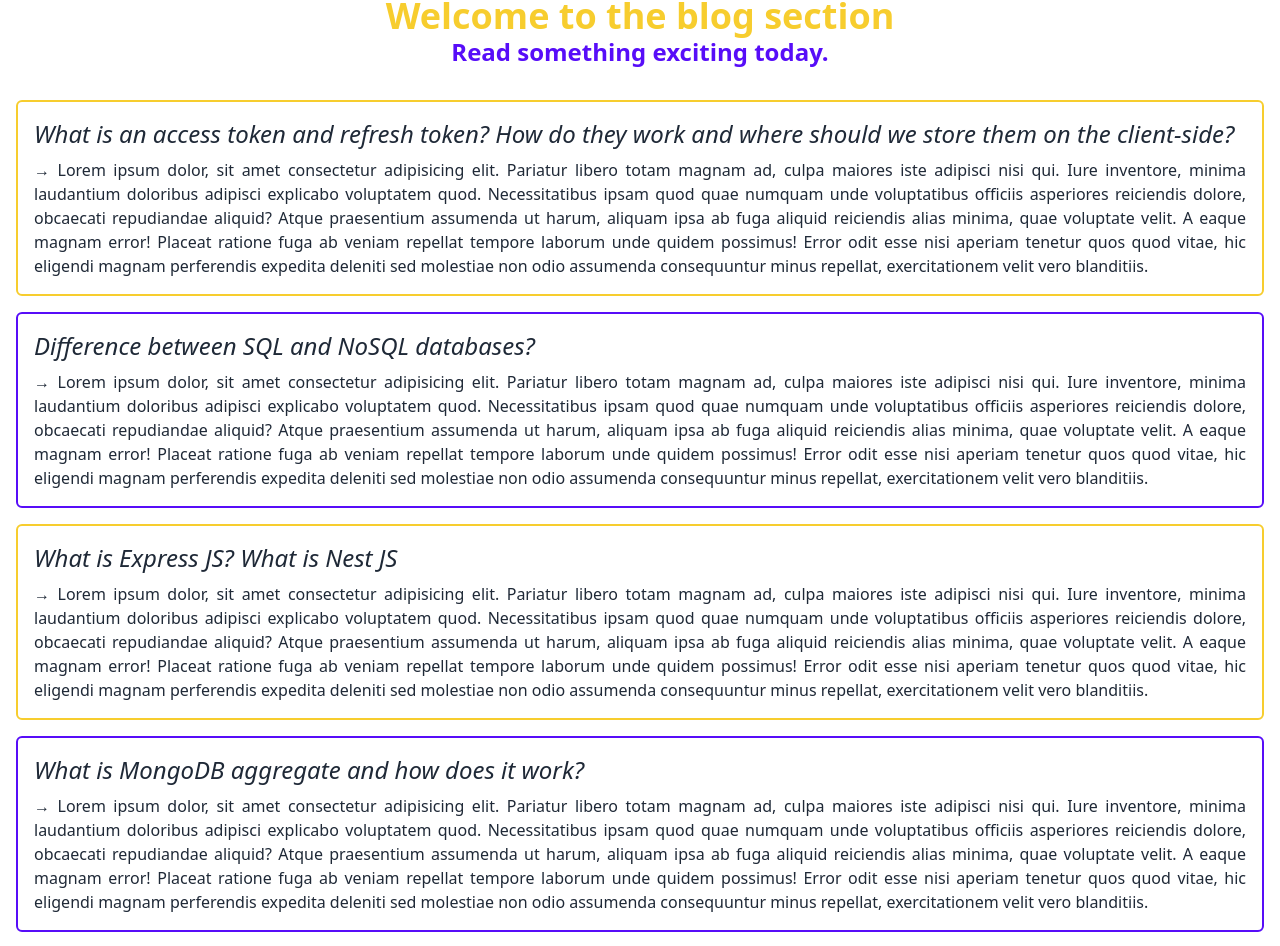
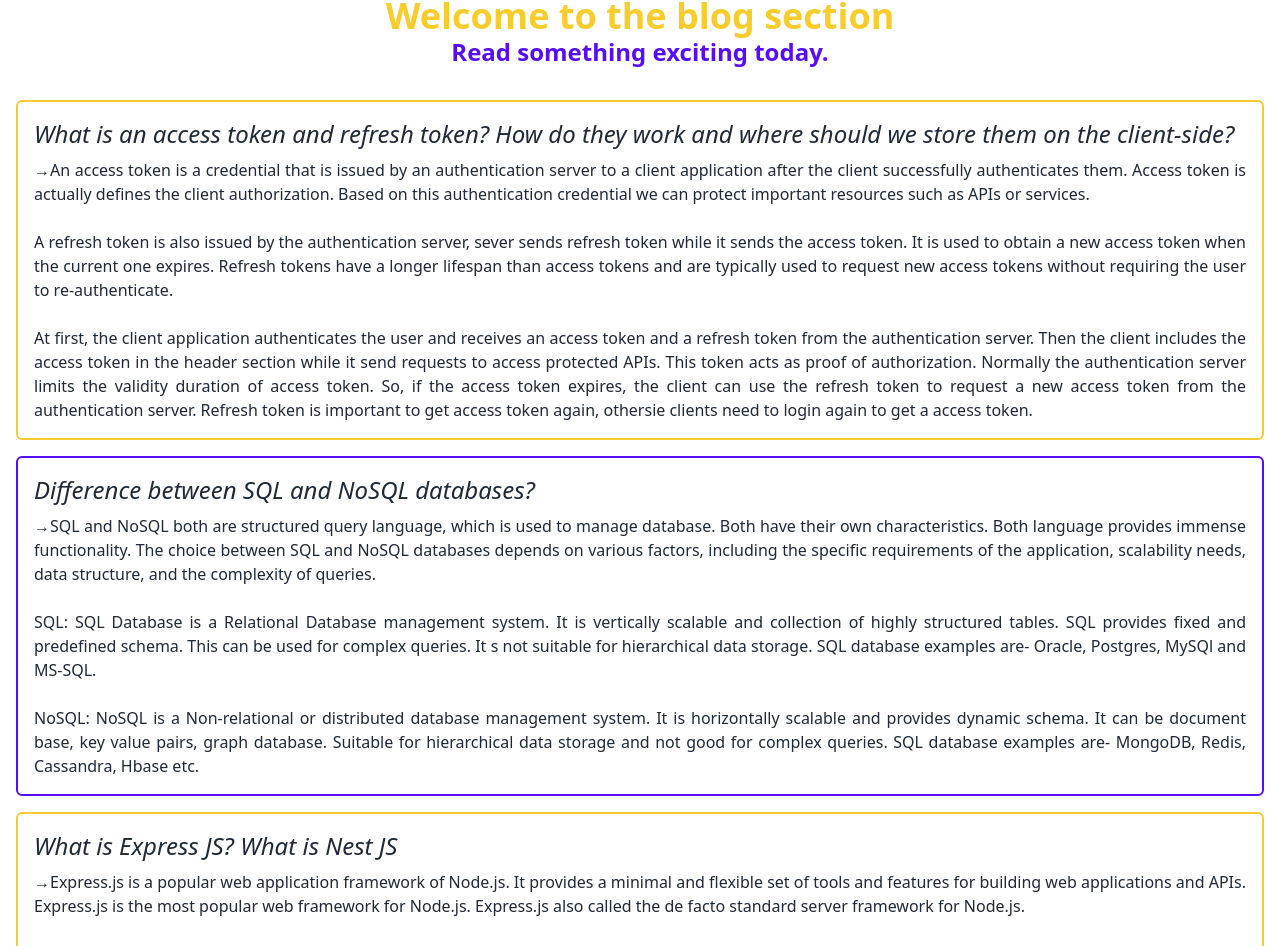
Before and after one commit to sohelranalive/baby-soldier-client, a React (Vite) app: page /blog in a window 1280 px wide. Shown: the part 100-1046 px from the top of the page. Built offline with nearby package versions, Linux system fonts and the light colour scheme; no server answers.

Commit message:
blogs updated, final commit, ready to deploy

```diff
--- a/src/pages/AllToys/AllToys.jsx
+++ b/src/pages/AllToys/AllToys.jsx
@@ -13,7 +13,7 @@
 
     useEffect(() => {
         setDataLoading(true)
-        if (inputValue === '') {
+        if (inputValue == '') {
             setDataToShow(loadedToys)
             setDataLoading(false)
         }
--- a/src/pages/Blog/Blog.jsx
+++ b/src/pages/Blog/Blog.jsx
@@ -8,19 +8,45 @@
                 </div>
                 <div className="border-2 space-y-2 rounded-md p-4 border-[#F7CD2E]">
                     <h1 className="text-justify text-2xl bold italic">What is an access token and refresh token? How do they work and where should we store them on the client-side?</h1>
-                    <p className="text-justify"><span>&#8594;</span> Lorem ipsum dolor, sit amet consectetur adipisicing elit. Pariatur libero totam magnam ad, culpa maiores iste adipisci nisi qui. Iure inventore, minima laudantium doloribus adipisci explicabo voluptatem quod. Necessitatibus ipsam quod quae numquam unde voluptatibus officiis asperiores reiciendis dolore, obcaecati repudiandae aliquid? Atque praesentium assumenda ut harum, aliquam ipsa ab fuga aliquid reiciendis alias minima, quae voluptate velit. A eaque magnam error! Placeat ratione fuga ab veniam repellat tempore laborum unde quidem possimus! Error odit esse nisi aperiam tenetur quos quod vitae, hic eligendi magnam perferendis expedita deleniti sed molestiae non odio assumenda consequuntur minus repellat, exercitationem velit vero blanditiis.</p>
+                    <p className="text-justify"><span>&#8594;</span>
+                        An access token is a credential that is issued by an authentication server to a client application after the client successfully authenticates them. Access token is actually defines the client authorization. Based on this authentication credential we can protect important resources such as APIs or services.
+                        <br />
+                        <br />
+                        A refresh token is also issued by the authentication server, sever sends refresh token while it sends the access token. It is used to obtain a new access token when the current one expires. Refresh tokens have a longer lifespan than access tokens and are typically used to request new access tokens without requiring the user to re-authenticate.
+                        <br />
+                        <br />
+                        At first, the client application authenticates the user and receives an access token and a refresh token from the authentication server. Then the client includes the access token in the header section while it send requests to access protected APIs. This token acts as proof of authorization.
+                        Normally the authentication server limits the validity duration of access token. So, if the access token expires, the client can use the refresh token to request a new access token from the authentication server. Refresh token is important to get access token again, othersie clients need to login again to get a access token.
+                    </p>
                 </div>
                 <div className="border-2 space-y-2 rounded-md p-4 border-primary">
                     <h1 className="text-justify text-2xl bold italic">Difference between SQL and NoSQL databases?</h1>
-                    <p className="text-justify"><span>&#8594;</span> Lorem ipsum dolor, sit amet consectetur adipisicing elit. Pariatur libero totam magnam ad, culpa maiores iste adipisci nisi qui. Iure inventore, minima laudantium doloribus adipisci explicabo voluptatem quod. Necessitatibus ipsam quod quae numquam unde voluptatibus officiis asperiores reiciendis dolore, obcaecati repudiandae aliquid? Atque praesentium assumenda ut harum, aliquam ipsa ab fuga aliquid reiciendis alias minima, quae voluptate velit. A eaque magnam error! Placeat ratione fuga ab veniam repellat tempore laborum unde quidem possimus! Error odit esse nisi aperiam tenetur quos quod vitae, hic eligendi magnam perferendis expedita deleniti sed molestiae non odio assumenda consequuntur minus repellat, exercitationem velit vero blanditiis.</p>
+                    <p className="text-justify"><span>&#8594;</span>
+                        SQL and NoSQL both are structured query language, which is used to manage database. Both have their own characteristics. Both language provides immense functionality. The choice between SQL and NoSQL databases depends on various factors, including the specific requirements of the application, scalability needs, data structure, and the complexity of queries.
+                        <br />
+                        <br />
+                        SQL: SQL Database is a Relational Database management system. It is vertically scalable and collection of highly structured tables. SQL provides fixed and predefined schema. This can be used for complex queries. It s not suitable for hierarchical data storage. SQL database examples are- Oracle, Postgres, MySQl and MS-SQL.
+                        <br />
+                        <br />
+                        NoSQL:  NoSQL is a Non-relational or distributed database management system. It is horizontally scalable and provides dynamic schema. It can be document base, key value pairs, graph database. Suitable for hierarchical data storage and not good for complex queries. SQL database examples are- MongoDB, Redis, Cassandra, Hbase etc.
+                    </p>
                 </div>
                 <div className="border-2 space-y-2 rounded-md p-4 border-[#F7CD2E]">
                     <h1 className="text-justify text-2xl bold italic">What is Express JS? What is Nest JS</h1>
-                    <p className="text-justify"><span>&#8594;</span> Lorem ipsum dolor, sit amet consectetur adipisicing elit. Pariatur libero totam magnam ad, culpa maiores iste adipisci nisi qui. Iure inventore, minima laudantium doloribus adipisci explicabo voluptatem quod. Necessitatibus ipsam quod quae numquam unde voluptatibus officiis asperiores reiciendis dolore, obcaecati repudiandae aliquid? Atque praesentium assumenda ut harum, aliquam ipsa ab fuga aliquid reiciendis alias minima, quae voluptate velit. A eaque magnam error! Placeat ratione fuga ab veniam repellat tempore laborum unde quidem possimus! Error odit esse nisi aperiam tenetur quos quod vitae, hic eligendi magnam perferendis expedita deleniti sed molestiae non odio assumenda consequuntur minus repellat, exercitationem velit vero blanditiis.</p>
+                    <p className="text-justify"><span>&#8594;</span>
+                        Express.js is a popular web application framework of Node.js. It provides a minimal and flexible set of tools and features for building web applications and APIs. Express.js is the most popular web framework for Node.js. Express.js also called the de facto standard server framework for Node.js.
+                        <br />
+                        <br />
+                        Nest.js is a progressive and one of the fastest-growing Node.js framework for building efficient and scalable server-side applications. It uses modern JavaScript/TypeScript features and design patterns. For this reason, it provide a strong foundation for building back-end applications.
+                    </p>
                 </div>
                 <div className="border-2 space-y-2 rounded-md p-4 border-primary">
                     <h1 className="text-justify text-2xl bold italic">What is MongoDB aggregate and how does it work?</h1>
-                    <p className="text-justify"><span>&#8594;</span> Lorem ipsum dolor, sit amet consectetur adipisicing elit. Pariatur libero totam magnam ad, culpa maiores iste adipisci nisi qui. Iure inventore, minima laudantium doloribus adipisci explicabo voluptatem quod. Necessitatibus ipsam quod quae numquam unde voluptatibus officiis asperiores reiciendis dolore, obcaecati repudiandae aliquid? Atque praesentium assumenda ut harum, aliquam ipsa ab fuga aliquid reiciendis alias minima, quae voluptate velit. A eaque magnam error! Placeat ratione fuga ab veniam repellat tempore laborum unde quidem possimus! Error odit esse nisi aperiam tenetur quos quod vitae, hic eligendi magnam perferendis expedita deleniti sed molestiae non odio assumenda consequuntur minus repellat, exercitationem velit vero blanditiis.</p>
+                    <p className="text-justify"><span>&#8594;</span>
+                        MongoDB aggregate is used to perform advanced data aggregation operations on collections. It allows us to process and transform data within the database server, provides the opportunity to data analysis and manipulation.
+                        <br /><br />
+                        MongoDB aggregation method operates a series of operations to process data sequentially. The aggregate method takes an array of stages as its argument. Each stage represents a specific operation to be performed on the data. These stages are executed in the order they are specified, creating a pipeline of operations. The order of stages in the pipeline is crucial as it determines the flow of data processing. The aggregate method executes these stages on the server-side, allowing for efficient data manipulation and analysis directly within the database. This enables developers to perform complex data aggregation tasks and obtain meaningful results from their MongoDB collections.
+                    </p>
                 </div>
 
             </div>
```
Also changed, not shown: src/pages/Shared/Footer/Footer.jsx (+0 -30 lines).
